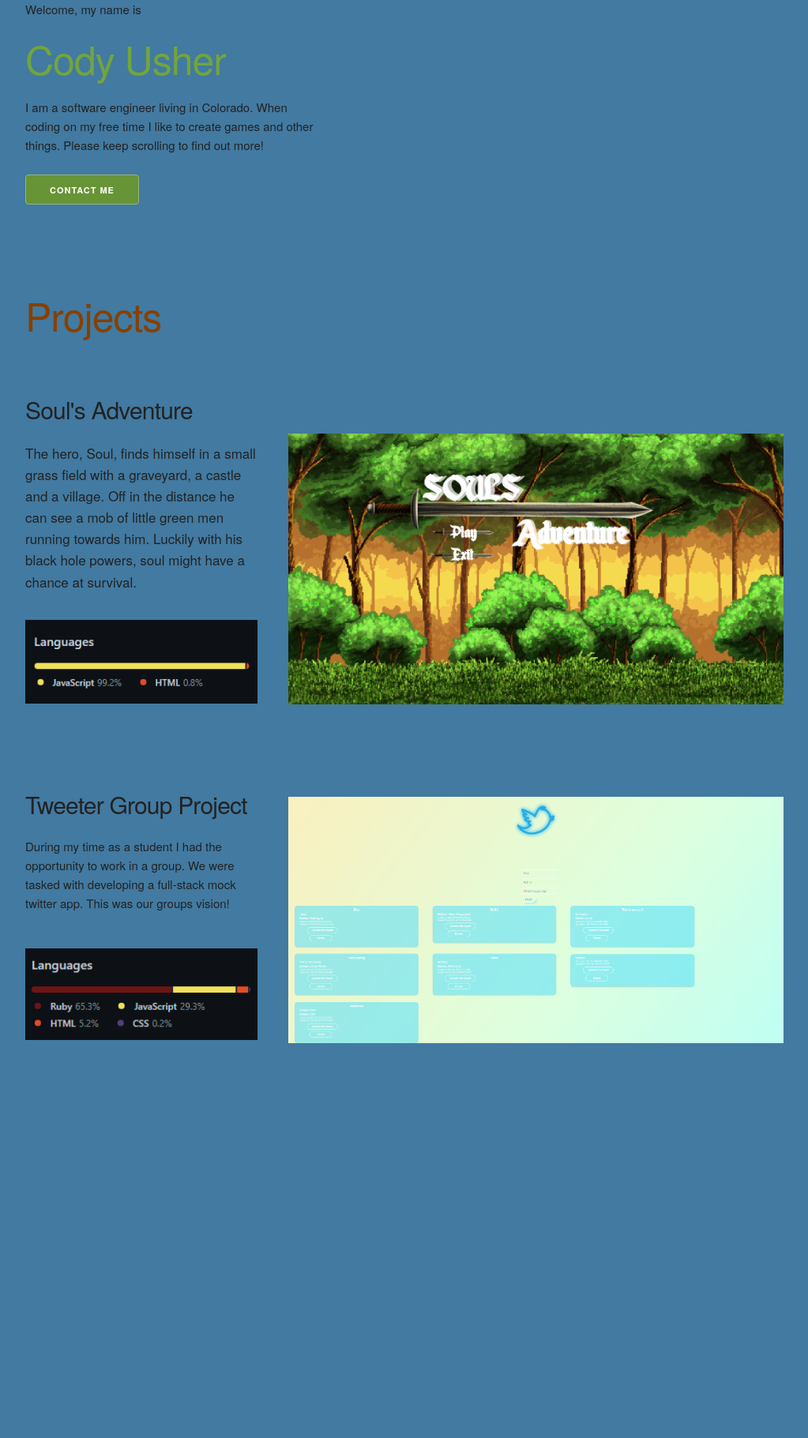
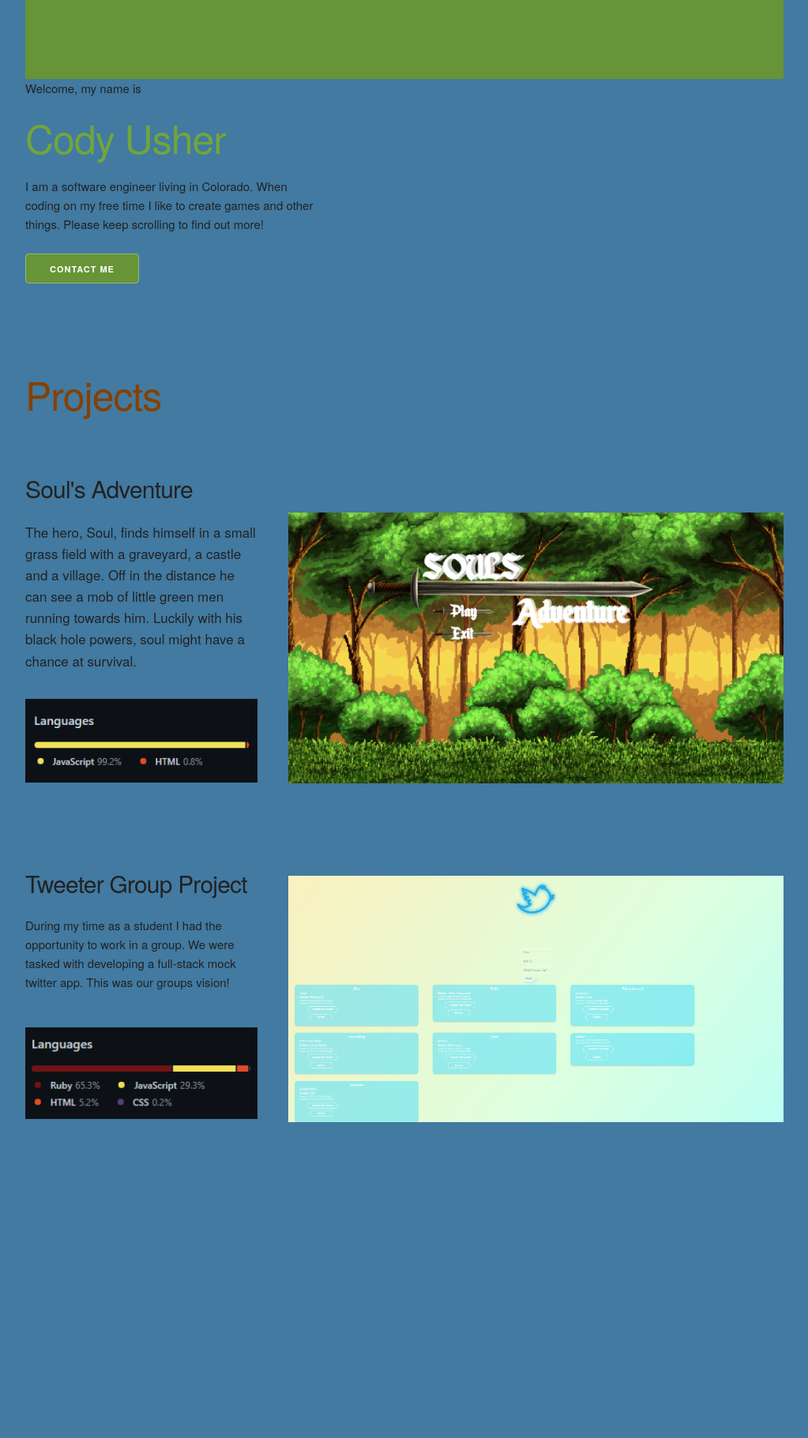
Before and after one commit to c-usher/portfolio, a PHP site: page / in a window 1280 px wide. Shown: the whole page at 79% size, without its empty margins (128-1151 px from the left). Before the commit the page ends 1321 px from the top, so only its background shows below. Run offline with PHP 8.4, Linux system fonts and the light colour scheme.

Commit message:
created green nav at top

```diff
--- a/css/style.css
+++ b/css/style.css
@@ -3,6 +3,14 @@ body {
 }
 
 /* section styling */
+
+/* top-nav section */
+.top-nav {
+  background-color: #679436;
+  height: 10rem;
+  max-width: 100%;
+}
+
 .section-intro {
   padding-bottom: 10rem;
 }
--- a/index.html
+++ b/index.html
@@ -1,10 +1,17 @@
-<title>Test</title>
+<title>Cody Usher</title>
 
 <link rel="stylesheet" href="./css/normalize.css" />
 <link rel="stylesheet" href="./css/skeleton.css" />
 <link rel="stylesheet" href="./css/style.css" />
 
 <body>
+  <section class="nav-bar">
+    <div class="container">
+      <div class="row">
+        <div class="u-full-width twelve columns top-nav"></div>
+      </div>
+    </div>
+  </section>
   <section class="section-intro">
     <div class="container">
       <div class="row">
```
